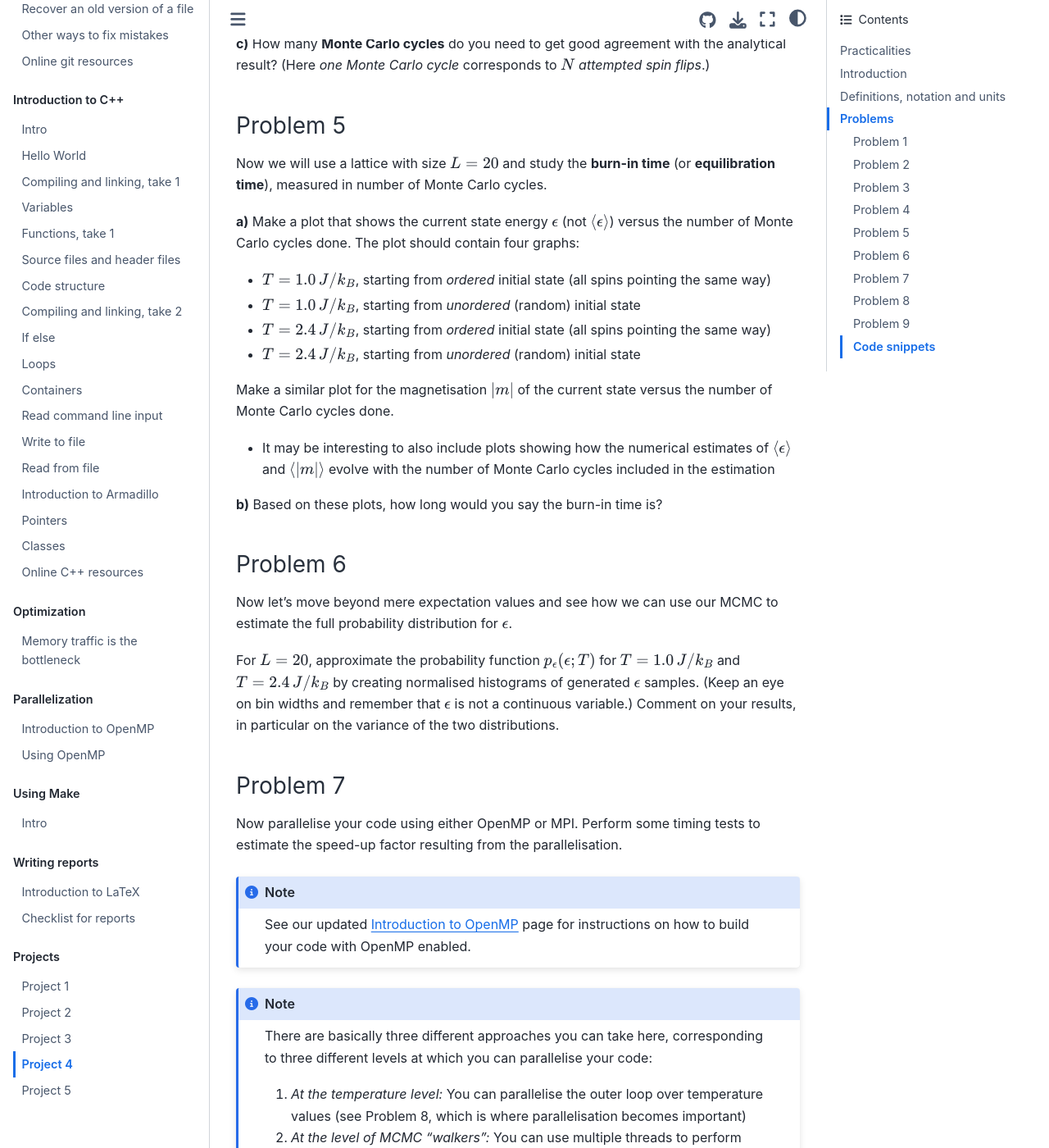
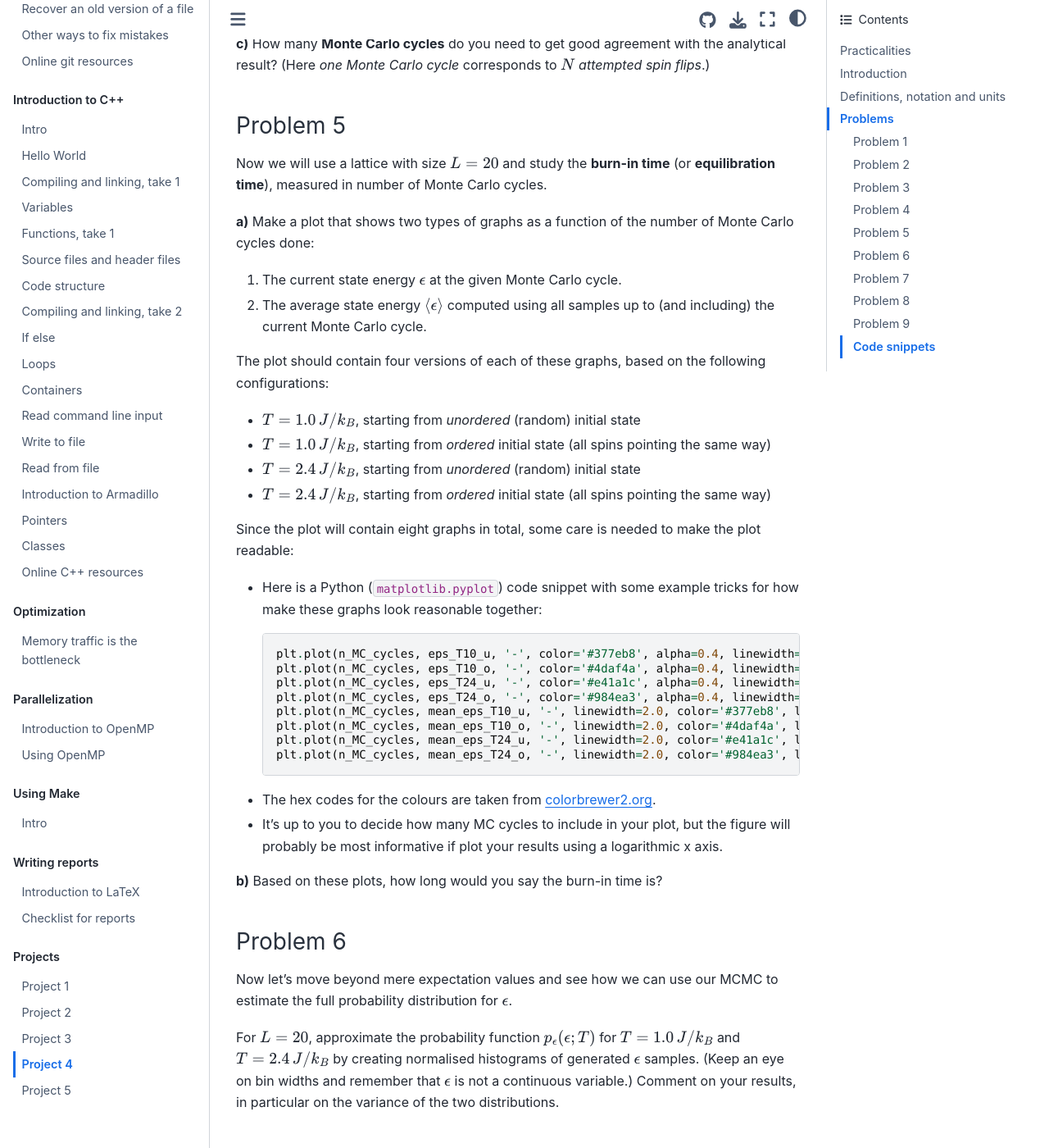
Before and after one commit to anderkve/FYS3150, a Jupyter Book: the page built from book/projects/project4.md, in a window 1280 px wide and 1400 px high, scrolled down 5763 px. Shown: the whole window at 82% size. Built offline with Jupyter Book 1.0.4 settings and Sphinx 7.4.7 and the Sphinx Book theme 1.1.4, drawn with Linux system fonts in a browser that asks for light colours; pages that are not in the unit, such as notebooks, are missing from menus.

Commit message:
Updated Problem 5 in Project 4.

````diff
--- a/book/projects/project4.md
+++ b/book/projects/project4.md
@@ -255,16 +255,37 @@ Time to actually write some code!
 
 Now we will use a lattice with size $L=20$ and study the **burn-in time** (or **equilibration time**), measured in number of Monte Carlo cycles.
 
-**a)** Make a plot that shows the current state energy $\epsilon$ (not $\langle \epsilon \rangle$) versus the number of Monte Carlo cycles done. The plot should contain four graphs:
+**a)** Make a plot that shows two types of graphs as a function of the number of Monte Carlo cycles done:
 
+  1. The current state energy $\epsilon$ at the given Monte Carlo cycle.
+  2. The average state energy $\langle \epsilon \rangle$ computed using all samples up to (and including) the current Monte Carlo cycle.
+
+  The plot should contain four versions of each of these graphs, based on the following configurations:
+
+  - $T = 1.0\,J/k_B$, starting from *unordered* (random) initial state
   - $T = 1.0\,J/k_B$, starting from *ordered* initial state (all spins pointing the same way)
-  - $T = 1.0\,J/k_B$, starting from *unordered* (random) initial state
+  - $T = 2.4\,J/k_B$, starting from *unordered* (random) initial state
   - $T = 2.4\,J/k_B$, starting from *ordered* initial state (all spins pointing the same way)
-  - $T = 2.4\,J/k_B$, starting from *unordered* (random) initial state
 
-Make a similar plot for the magnetisation $|m|$ of the current state versus the number of Monte Carlo cycles done.
 
-  - It may be interesting to also include plots showing how the numerical estimates of $\langle \epsilon \rangle$ and $\langle |m| \rangle$ evolve with the number of Monte Carlo cycles included in the estimation
+  Since the plot will contain eight graphs in total, some care is needed to make the plot readable:
+
+  - Here is a Python (`matplotlib.pyplot`) code snippet with some example tricks for how make these graphs look reasonable together:
+
+    ```python
+    plt.plot(n_MC_cycles, eps_T10_u, '-', color='#377eb8', alpha=0.4, linewidth=1.0)
+    plt.plot(n_MC_cycles, eps_T10_o, '-', color='#4daf4a', alpha=0.4, linewidth=1.0)
+    plt.plot(n_MC_cycles, eps_T24_u, '-', color='#e41a1c', alpha=0.4, linewidth=1.0)
+    plt.plot(n_MC_cycles, eps_T24_o, '-', color='#984ea3', alpha=0.4, linewidth=1.0)
+    plt.plot(n_MC_cycles, mean_eps_T10_u, '-', linewidth=2.0, color='#377eb8', label='$T=1.0$ $J/k_{B}$, unordered')
+    plt.plot(n_MC_cycles, mean_eps_T10_o, '-', linewidth=2.0, color='#4daf4a', label='$T=1.0$ $J/k_{B}$, ordered')
+    plt.plot(n_MC_cycles, mean_eps_T24_u, '-', linewidth=2.0, color='#e41a1c', label='$T=2.4$ $J/k_{B}$, unordered')
+    plt.plot(n_MC_cycles, mean_eps_T24_o, '-', linewidth=2.0, color='#984ea3', label='$T=2.4$ $J/k_{B}$, ordered')
+    ```
+  - The hex codes for the colours are taken from [colorbrewer2.org](https://colorbrewer2.org).
+
+  - It's up to you to decide how many MC cycles to include in your plot, but the figure will probably be most informative if plot your results using a logarithmic x axis.
+
 
 <!--
 for temperatures $T = 1.0\,J/k_B$ and $T = 2.4\,J/k_B$, and starting from *ordered* (all spins pointing the same way) and *unordered* (random) initial states.
````
